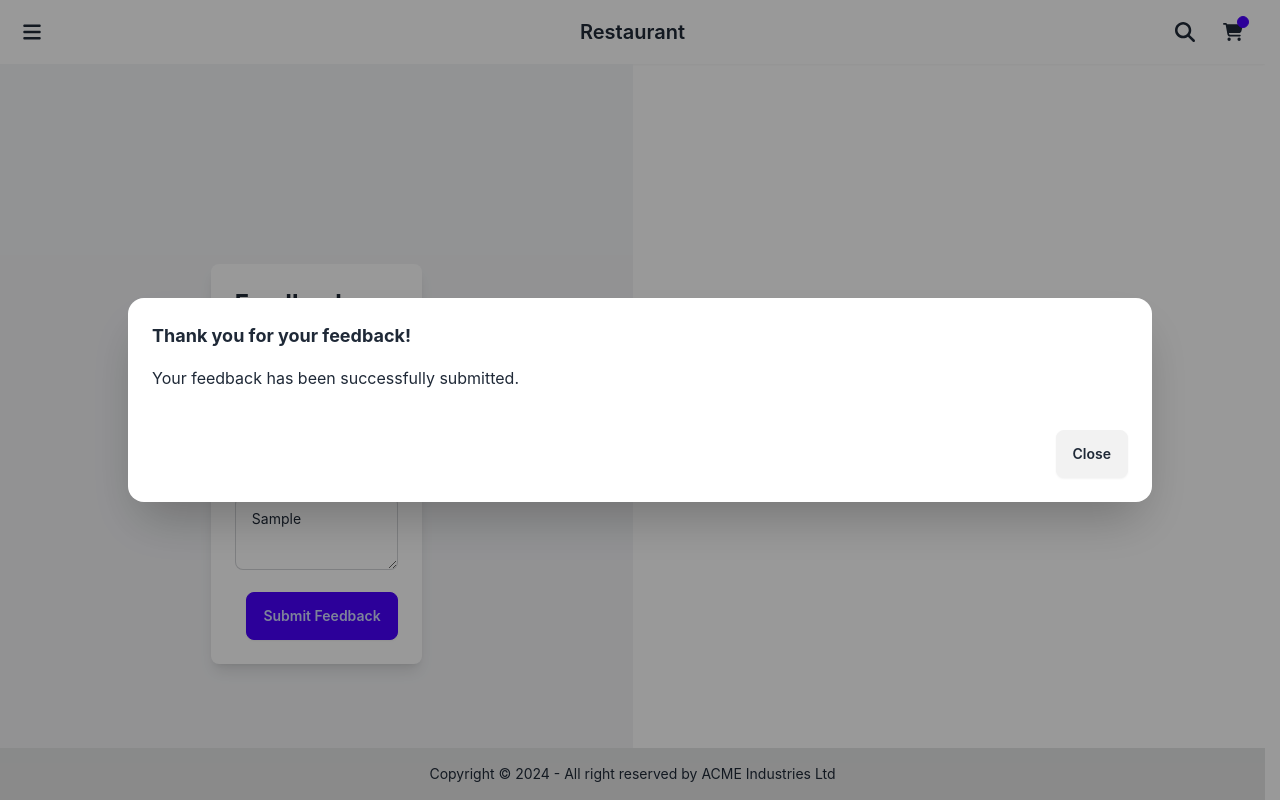
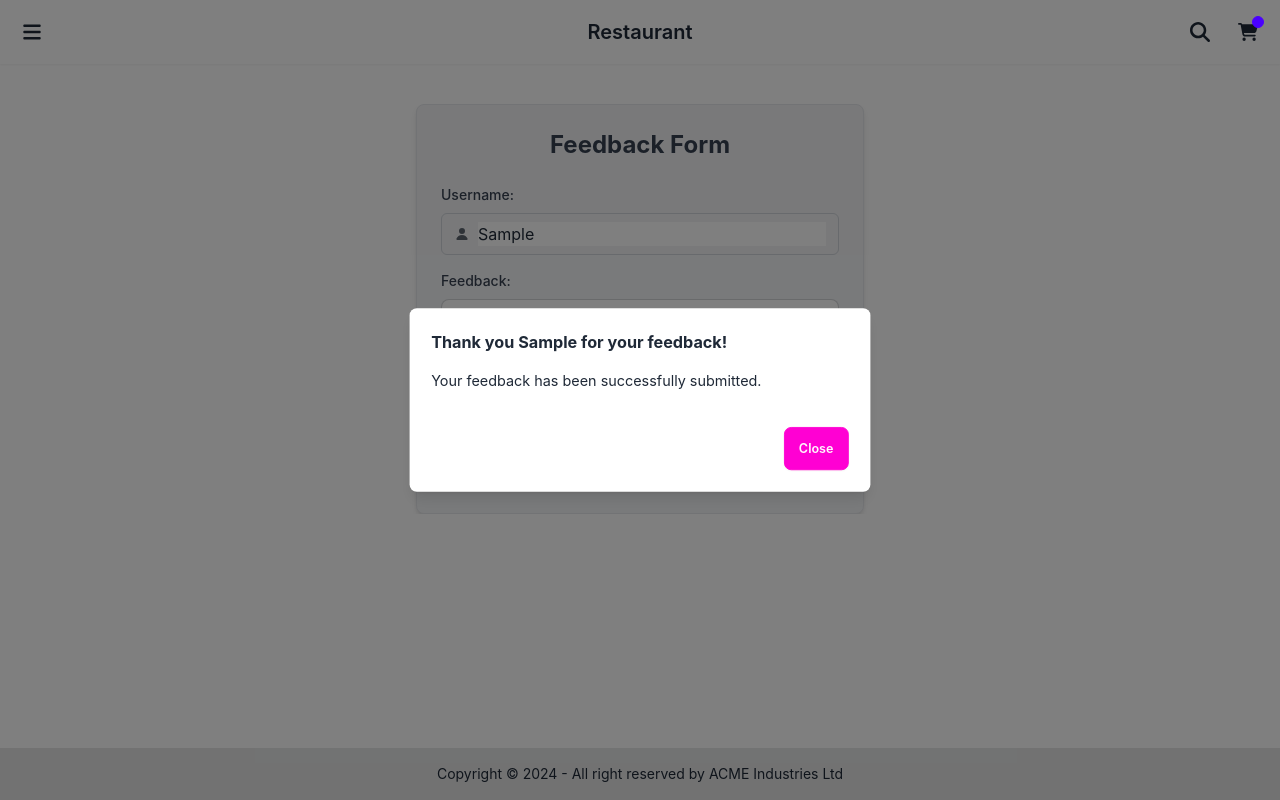
Before and after one commit to khushidhakad114/React, a React (Create React App) app: page /feedback in a window 1280 px wide. Both pictures are taken after typing "Sample", "Sample" into the empty fields and a click on the button "Submit Feedback". Built offline with nearby package versions, Linux system fonts and the light colour scheme.

Commit message:
feedback

```diff
--- a/src/components/FeedbackForm.js
+++ b/src/components/FeedbackForm.js
@@ -1,14 +1,18 @@
-import React, { useRef } from "react";
+import React, { useRef, useState } from "react";
 
 const FeedbackWithModal = () => {
   const usernameRef = useRef();
   const feedbackRef = useRef();
+  const [isModalOpen, setIsModalOpen] = useState(false);
+  const [name, setName] = useState("");
 
   const handleSubmit = (e) => {
     e.preventDefault();
 
     const username = usernameRef.current.value;
     const feedback = feedbackRef.current.value;
+
+    setName(username);
 
     if (!username || !feedback) {
       alert("Please fill in both fields!");
@@ -17,60 +21,81 @@ const FeedbackWithModal = () => {
 
     console.log("Feedback submitted:", { username, feedback });
 
-    const modal = document.getElementById("my_modal_4");
-    modal.showModal();
-    document.body.style.overflow = "hidden"; // Disable body scroll when modal is open
+    setIsModalOpen(true);
   };
 
   const closeModal = () => {
-    const modal = document.getElementById("my_modal_4");
-    modal.close();
-    document.body.style.overflow = "auto"; // Re-enable body scroll when modal is closed
+    setIsModalOpen(false);
   };
 
   return (
-    <div className="min-h-screen flex items-center justify-center bg-gray-100 overflow-hidden w-1/2">
-      <div className="bg-white p-6 rounded-lg shadow-lg w-1/3 max-h-screen overflow-auto">
-        <h2 className="text-2xl font-bold mb-6">Feedback Form</h2>
+    <div className="flex items-center justify-center overflow-hidden mt-10">
+      <div className="bg-gray-100 border border-solid-black w-full max-w-md bg-white-100 shadow-md rounded-lg p-6">
+        <h2 className="text-2xl font-bold text-center mb-6 text-gray-700">
+          Feedback Form
+        </h2>
         <form onSubmit={handleSubmit}>
           <div className="mb-4">
-            <label className="block text-sm font-medium mb-2">Username:</label>
+            <label className="block text-sm font-medium text-gray-700 mb-2">
+              Username:
+            </label>
+            <div className="flex items-center gap-2 border border-gray-300 rounded-md px-3 py-2 focus-within:ring-2 focus-within:ring-blue-500">
+              <svg
+                xmlns="http://www.w3.org/2000/svg"
+                viewBox="0 0 16 16"
+                fill="currentColor"
+                className="h-4 w-4 opacity-70"
+              >
+                <path d="M8 8a3 3 0 1 0 0-6 3 3 0 0 0 0 6ZM12.735 14c.618 0 1.093-.561.872-1.139a6.002 6.002 0 0 0-11.215 0c-.22.578.254 1.139.872 1.139h9.47Z" />
+              </svg>
               <input
                 type="text"
                 ref={usernameRef}
-              className="input input-bordered w-full"
+                className="grow focus:outline-none"
                 placeholder="Enter your username"
                 required
               />
             </div>
-          <div className="mb-4">
-            <label className="block text-sm font-medium mb-2">Feedback:</label>
+          </div>
+          <div className="mb-6">
+            <label className="block text-sm font-medium text-gray-700 mb-2">
+              Feedback:
+            </label>
             <textarea
               ref={feedbackRef}
-              className="textarea textarea-bordered w-full"
+              className="textarea textarea-bordered w-full h-28 focus:outline-none focus:ring-2 focus:ring-blue-500"
               placeholder="Write your feedback here"
               required
             ></textarea>
           </div>
-          <div className="flex justify-end">
-            <button type="submit" className="btn btn-primary">
+          <div className="flex justify-center">
+            <button
+              type="submit"
+              className="btn btn-primary px-4 py-2 rounded-md w-full"
+            >
               Submit Feedback
             </button>
           </div>
         </form>
       </div>
 
-      <dialog id="my_modal_4" className="modal">
-        <div className="modal-box w-11/12 max-w-5xl max-h-screen overflow-y-auto">
-          <h3 className="font-bold text-lg">Thank you for your feedback!</h3>
-          <p className="py-4">Your feedback has been successfully submitted.</p>
-          <div className="modal-action">
-            <button className="btn" onClick={closeModal}>
+      {isModalOpen && (
+        <div className="fixed inset-0 flex items-center justify-center bg-black bg-opacity-50">
+          <div className="modal-box bg-white p-6 rounded-lg shadow-lg w-full max-w-lg">
+            <h3 className="font-bold text-lg">
+              Thank you {name} for your feedback!
+            </h3>
+            <p className="py-4">
+              Your feedback has been successfully submitted.
+            </p>
+            <div className="modal-action text-right">
+              <button className="btn btn-secondary" onClick={closeModal}>
                 Close
               </button>
             </div>
           </div>
-      </dialog>
+        </div>
+      )}
     </div>
   );
 };
```
Lines whose indentation alone changed are shown as unchanged.
